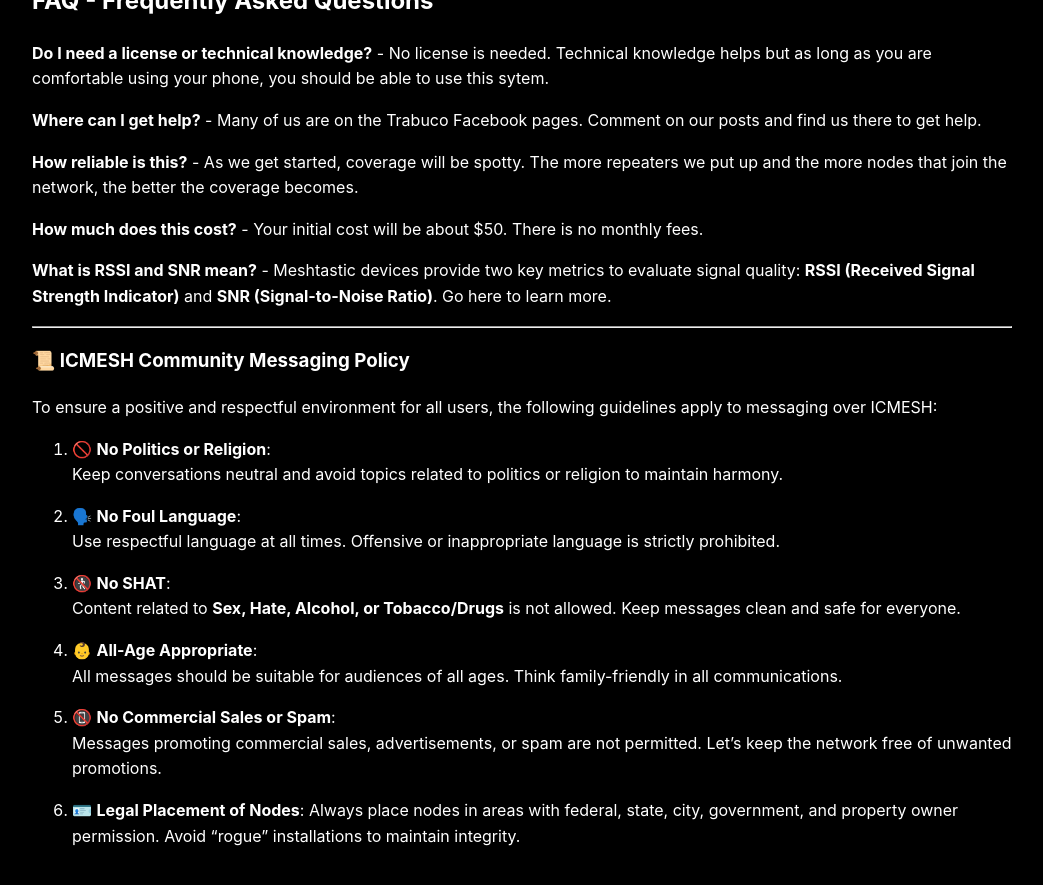
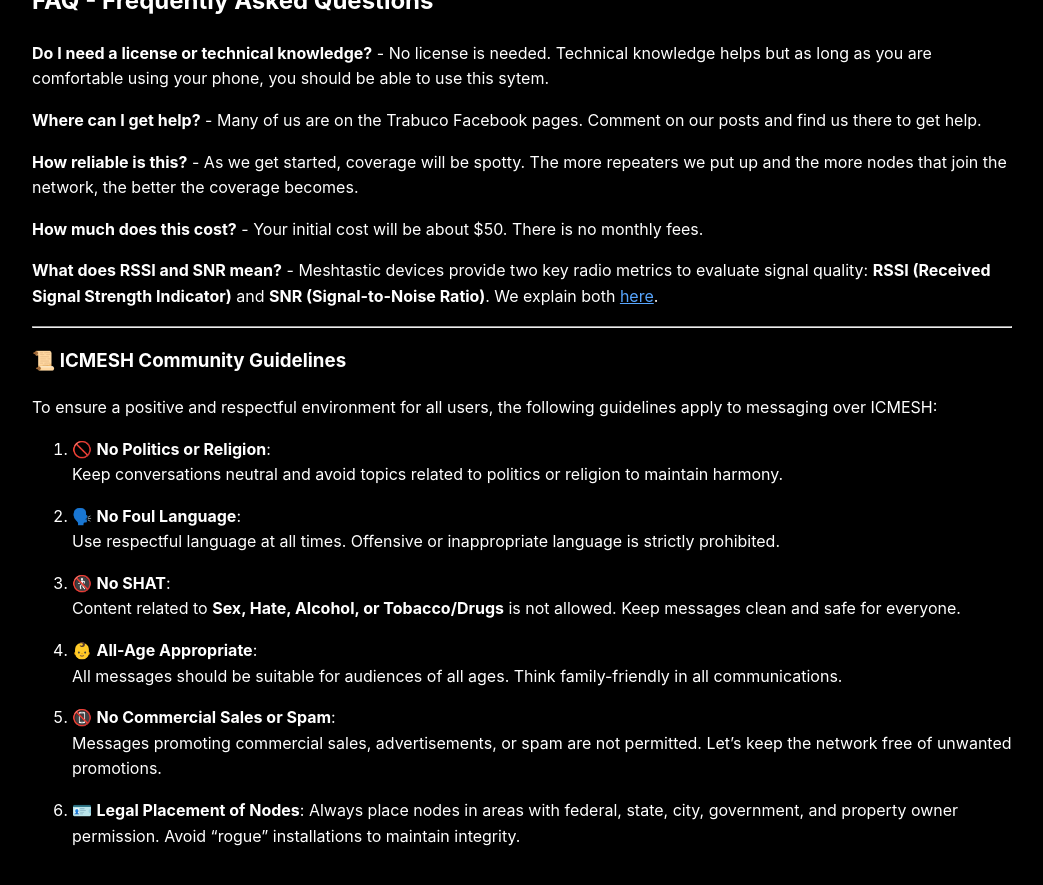
Before and after one commit to opticgroup/icmesh, a Jekyll site: the page built from index.md, in a window 1280 px wide and 900 px high, scrolled down 4116 px. Shown: the top 885 px of the window, without its empty margins (118-1161 px from the left). Built offline with Jekyll 4.4.1, drawn with Linux system fonts in a browser that asks for light colours; our own code applies the rules of GitHub Pages for plain Markdown files; some of the changed text lies outside the part shown.

Commit message:
Update index.md

```diff
--- a/index.md
+++ b/index.md
@@ -13,7 +13,7 @@ We’ve placed several repeaters 📶 across the canyons, starting in Trabuco Ca
 
 ## ⚙️ **Quick Start**
 
-1. **Get a Device**: 👉 Starting at $40 and great for walking around the [SenseCap Tracker T1000-E](https://www.seeedstudio.com/SenseCAP-Card-Tracker-T1000-E-for-Meshtastic-p-5913.html) (direct link) or [SenseCap Tracker on Amazon](https://www.amazon.com/dp/B0DJ6KGXKB/) is an excellent mobile device.  Note:  If Amazon is out of stock the price may show higher and in that case use the direct-link. The [WisMesh Pocket V2 for $99](https://store.rakwireless.com/products/wismesh-pocket) is slightly more expensive but is "hackable" at $99.  You can also check out our ICMESH favorites on [Etsy](https://www.etsy.com/people/i9v8id6n/favorites/ICMESH-meshtastic-turn-key-devices). **Warning:** Avoid devices with the Heltec v3 chip due to manufacturing defects.
+1. **Get a Device**: 👉 Starting at $40 and great for walking around the [SenseCap Tracker T1000-E](https://www.seeedstudio.com/SenseCAP-Card-Tracker-T1000-E-for-Meshtastic-p-5913.html) (direct link) or [SenseCap Tracker on Amazon](https://www.amazon.com/dp/B0DJ6KGXKB/) is an excellent mobile device.  Note:  If Amazon is out of stock the price may show higher and in that case use the direct-link. The [WisMesh Pocket V2 for $99](https://store.rakwireless.com/products/wismesh-pocket) is slightly more expensive but is "hackable" at $99.  You can also check out our ICMESH favorites on [Etsy](https://www.etsy.com/people/i9v8id6n/favorites/ICMESH-meshtastic-turn-key-devices). **Warning:** Avoid devices with the Heltec v3 chip (we've had issues with that one).
 2. **Install the App:** [Download the Meshtastic app on iOS (App Store)](https://apps.apple.com/us/app/meshtastic/id1586432531) or [Android (Google Play)](https://play.google.com/store/apps/details?id=com.geeksville.mesh&pcampaignid=web_share). 📲
 3. **Connect Your Phone**: Open the **Meshtastic** app and pair to your new device.
 4. **Configure your device**: Go to Settings -> User -> and choose any short and long name you want.  For example: short name = AMY long name = AMY - ICMESH.COM. **Important** We encourage you to use ICMESH.COM in your long name to promote ICMESH and so that we can count how many users we have.
@@ -82,11 +82,11 @@ How does ICMESH compare to other forms of communication?
 
 **How much does this cost?** - Your initial cost will be about $50.  There is no monthly fees.
 
-**What is RSSI and SNR mean?** - Meshtastic devices provide two key metrics to evaluate signal quality: **RSSI (Received Signal Strength Indicator)** and **SNR (Signal-to-Noise Ratio)**.  Go here to learn more.
+**What does RSSI and SNR mean?** - Meshtastic devices provide two key radio metrics to evaluate signal quality: **RSSI (Received Signal Strength Indicator)** and **SNR (Signal-to-Noise Ratio)**. We explain both [here](rssi-snr.md).
 
 ---
 
-### 📜 **ICMESH Community Messaging Policy**
+### 📜 **ICMESH Community Guidelines**
 
 To ensure a positive and respectful environment for all users, the following guidelines apply to messaging over ICMESH:
 
```
